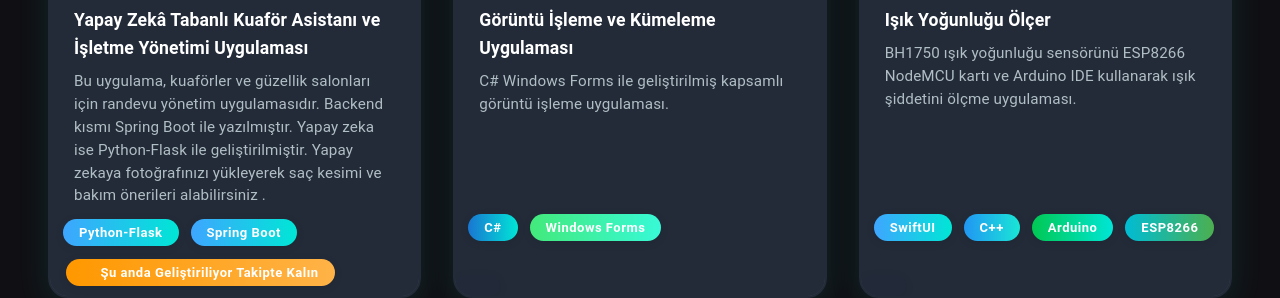
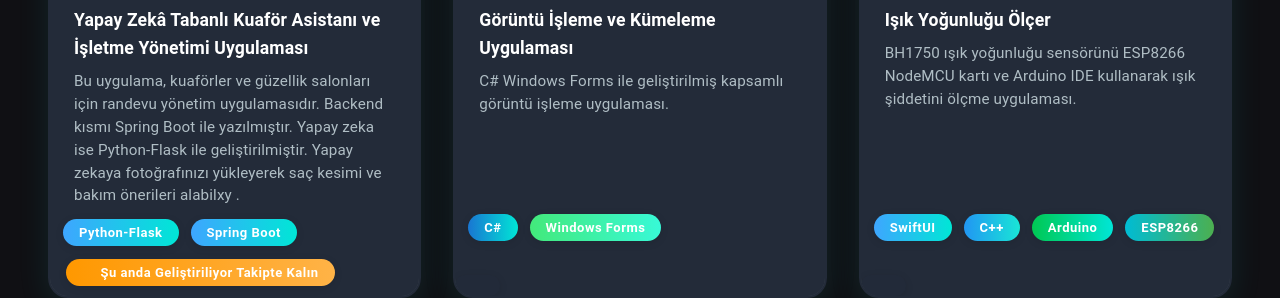
Before and after one commit to muhammetfisek/kisisel-sitem, a React (Vite) app in the folder mf_site/: page /deneyim in a window 1280 px wide. Shown: the part 3925-4223 px from the top of the page. Built offline with nearby package versions, Linux system fonts and the light colour scheme; some icons are missing.

Commit message:
Projelerim bileşeninde açıklama metninde yazım hatası düzeltildi ve içerik alanlarına açıklayıcı yorumlar eklendi. Ayrıca, üst ve alt alanlar için yeni yorum satırları ile düzenleme yapıldı.

```diff
--- a/mf_site/src/projelerim/Projelerim.jsx
+++ b/mf_site/src/projelerim/Projelerim.jsx
@@ -26,7 +26,7 @@ const projeler = [
   {
     baslik: "Yapay Zekâ Tabanlı Kuaför Asistanı ve İşletme Yönetimi Uygulaması",
     aciklama:
-      "Bu uygulama, kuaförler ve güzellik salonları için randevu yönetim uygulamasıdır. Backend kısmı Spring Boot ile yazılmıştır. Yapay zeka ise Python-Flask ile geliştirilmiştir. Yapay zekaya fotoğrafınızı yükleyerek saç kesimi ve bakım önerileri alabilirsiniz .",
+      "Bu uygulama, kuaförler ve güzellik salonları için randevu yönetim uygulamasıdır. Backend kısmı Spring Boot ile yazılmıştır. Yapay zeka ise Python-Flask ile geliştirilmiştir. Yapay zekaya fotoğrafınızı yükleyerek saç kesimi ve bakım önerileri alabilxy .",
     etiketler: [
       { ad: "Python-Flask", renk: "linear-gradient(90deg,#3ea6ff,#00e6d6)" },
       { ad: "Spring Boot", renk: "linear-gradient(90deg,#3ea6ff,#00e6d6)" },
@@ -153,6 +153,7 @@ export default function Projelerim() {
                 },
               }}
             >
+              {/* Üst görsel alanı */}
               <Box sx={{ width: '100%', height: 250, display: 'flex', alignItems: 'center', justifyContent: 'center', bgcolor: 'linear-gradient(120deg,#e0eafc,#cfdef3 80%)', borderBottom: '1px solid #232b39', position: 'relative' }}>
                 {proje.fotolar.length > 1 ? (
                   <Swiper
@@ -207,7 +208,9 @@ export default function Projelerim() {
                   />
                 )}
               </Box>
+              {/* Alt içerik alanı */}
               <Box sx={{ flex: 1, display: 'flex', flexDirection: 'column', justifyContent: 'flex-start', alignItems: 'flex-start', px: 3, pt: 2, pb: 2, bgcolor: '#232b39', position: 'relative' }}>
+                {/* Üst alan: başlık ve açıklama */}
                 <Box sx={{ width: '100%' }}>
                   <Typography variant="h6" sx={{ fontWeight: 700, color: '#fff', mb: 1, textAlign: 'left', fontSize: '1.1rem' }}>
                     {proje.baslik}
@@ -216,6 +219,7 @@ export default function Projelerim() {
                     {proje.aciklama}
                   </Typography>
                 </Box>
+                {/* Alt alan: etiketler ve ikonlar */}
                 {proje.baslik === "Yapay Zekâ Tabanlı Kuaför Asistanı ve İşletme Yönetimi Uygulaması" ? (
                   <>
                     <Box sx={{ position: 'absolute', left: 11, bottom: 50, pl: '2px', pb: 0, mt: 0, zIndex: 5 }}>
@@ -319,6 +323,7 @@ export default function Projelerim() {
           </Grid>
         ))}
       </Grid>
+      {/* Modal */}
       <Modal
         open={openModal}
         onClose={handleCloseModal}
```
